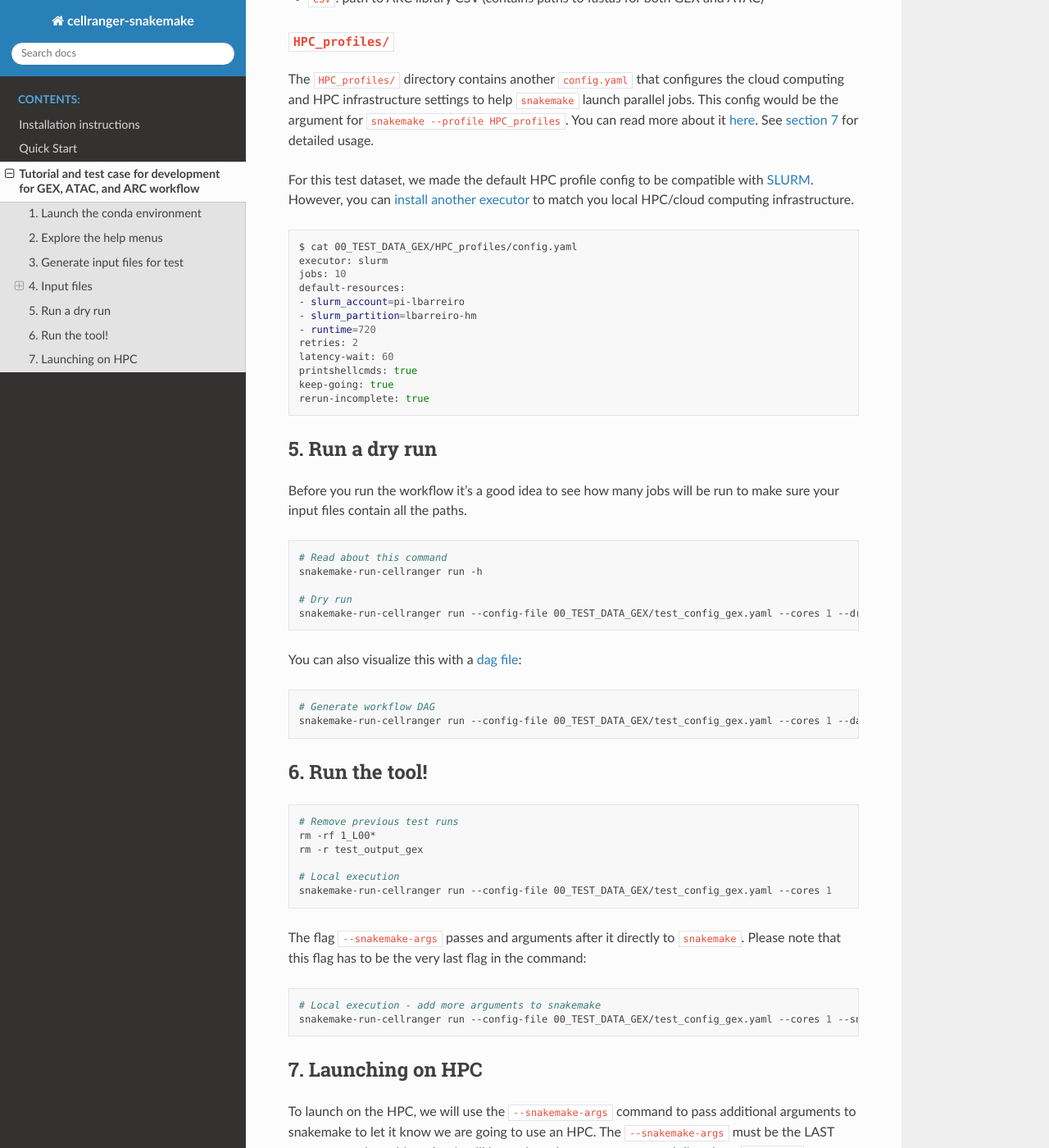
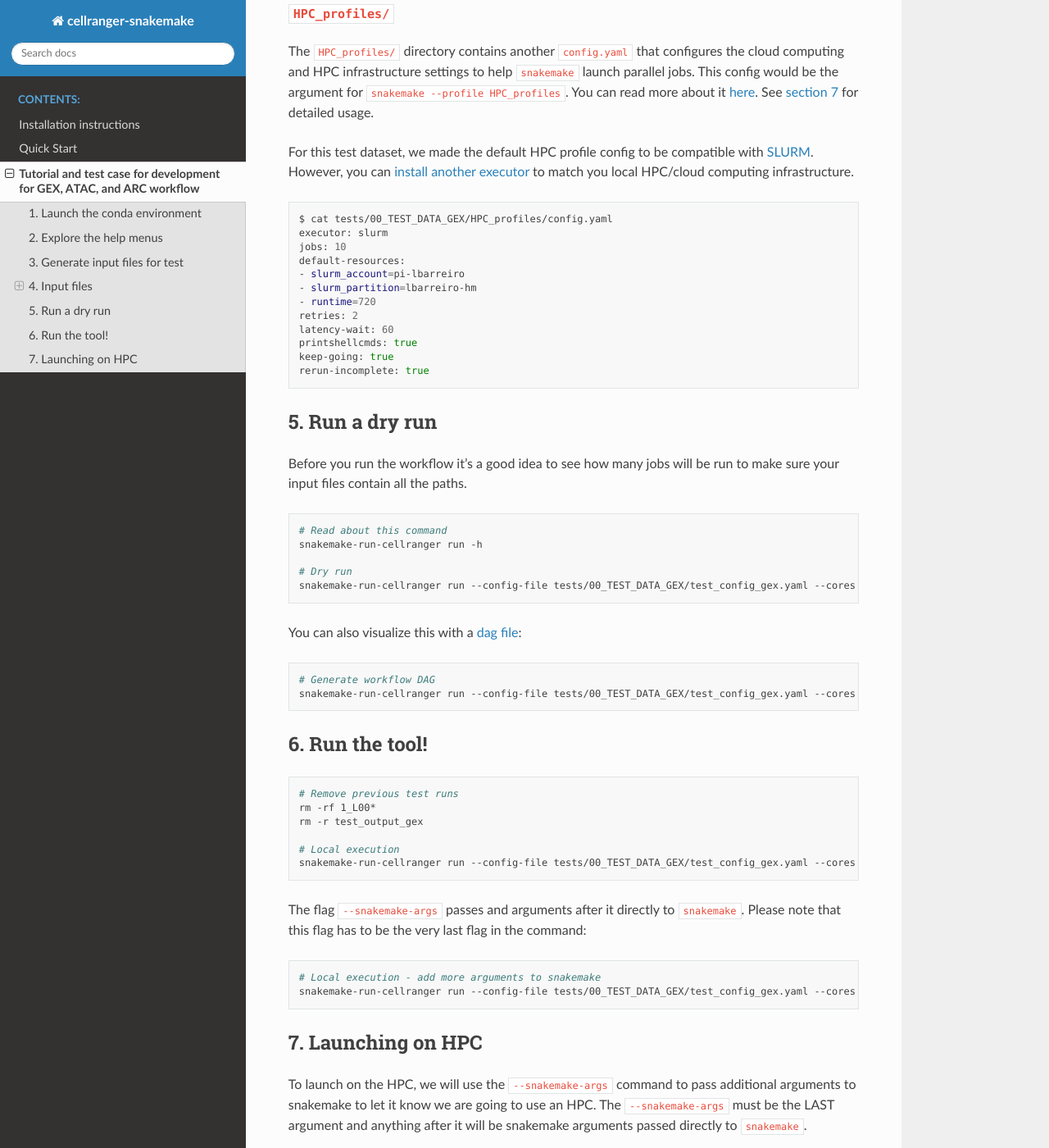
Before and after one commit to mschecht/cellranger-snakemake, a Sphinx documentation site: the page built from docs/source/tutorial.md, in a window 1280 px wide and 1400 px high, scrolled down 3632 px. Shown: the whole window at 82% size. Built offline with Sphinx 7.4.7 and the Read the Docs theme 3.1.0, drawn with Linux system fonts in a browser that asks for light colours; some of the changed text lies outside the part shown.

Commit message:
changing tutorial to root dir

````diff
--- a/docs/source/tutorial.md
+++ b/docs/source/tutorial.md
@@ -35,21 +35,19 @@ snakemake-run-cellranger run --help
 The command `snakemake-run-cellranger generate-test-data` conveniently creates a directory containing all the input files necessary you need to run the test dataset.
 
 ```bash
-cd cellranger-snakemake/tests
-
 # Read about test data set
 snakemake-run-cellranger generate-test-data -h
 
-snakemake-run-cellranger generate-test-data GEX --output-dir 00_TEST_DATA_GEX
-snakemake-run-cellranger generate-test-data ATAC --output-dir 00_TEST_DATA_ATAC
-snakemake-run-cellranger generate-test-data ARC --output-dir 00_TEST_DATA_ARC
+snakemake-run-cellranger generate-test-data GEX --output-dir tests/00_TEST_DATA_GEX
+snakemake-run-cellranger generate-test-data ATAC --output-dir tests/00_TEST_DATA_ATAC
+snakemake-run-cellranger generate-test-data ARC --output-dir tests/00_TEST_DATA_ARC
 ```
 
 This should have produced the following file structure:
 
 ```bash
-$ tree 00_TEST_DATA_GEX
-00_TEST_DATA_GEX
+$ tree tests/00_TEST_DATA_GEX
+tests/00_TEST_DATA_GEX
 ├── HPC_profiles
 │   └── config.yaml
 ├── libraries_list_gex.tsv
@@ -81,7 +79,7 @@ snakemake-run-cellranger init-config --get-default-config
 For this tutorial, here is the test config yaml file:
 
 ```bash
-$ cat 00_TEST_DATA_GEX/test_config_gex.yaml
+$ cat tests/00_TEST_DATA_GEX/test_config_gex.yaml
 project_name: test_gex
 output_dir: test_output_gex
 resources:
@@ -91,7 +89,7 @@ directories_suffix: none
 cellranger_gex:
   enabled: true
   reference: /path/to/cellranger-9.0.1/external/cellranger_tiny_ref
-  libraries: 00_TEST_DATA_GEX/libraries_list_gex.tsv
+  libraries: tests/00_TEST_DATA_GEX/libraries_list_gex.tsv
   chemistry: auto
   normalize: none
   create-bam: false
@@ -163,7 +161,7 @@ The `HPC_profiles/` directory contains another `config.yaml` that configures the
 For this test dataset, we made the default HPC profile config to be compatible with [SLURM](https://snakemake.github.io/snakemake-plugin-catalog/plugins/executor/slurm.html). However, you can [install another executor](https://snakemake.github.io/snakemake-plugin-catalog/index.html) to match you local HPC/cloud computing infrastructure.
 
 ```bash
-$ cat 00_TEST_DATA_GEX/HPC_profiles/config.yaml
+$ cat tests/00_TEST_DATA_GEX/HPC_profiles/config.yaml
 executor: slurm
 jobs: 10
 default-resources:
@@ -186,14 +184,14 @@ Before you run the workflow it's a good idea to see how many jobs will be run to
 snakemake-run-cellranger run -h
 
 # Dry run
-snakemake-run-cellranger run --config-file 00_TEST_DATA_GEX/test_config_gex.yaml --cores 1 --dry-run
+snakemake-run-cellranger run --config-file tests/00_TEST_DATA_GEX/test_config_gex.yaml --cores 1 --dry-run
 ```
 
 You can also visualize this with a [dag file](https://en.wikipedia.org/wiki/Directed_acyclic_graph):
 
 ```bash
 # Generate workflow DAG
-snakemake-run-cellranger run --config-file 00_TEST_DATA_GEX/test_config_gex.yaml --cores 1 --dag | dot -Tpng > dag.png
+snakemake-run-cellranger run --config-file tests/00_TEST_DATA_GEX/test_config_gex.yaml --cores 1 --dag | dot -Tpng > dag.png
 ```
 
 ## 6. Run the tool!
@@ -204,14 +202,14 @@ rm -rf 1_L00*
 rm -r test_output_gex
 
 # Local execution
-snakemake-run-cellranger run --config-file 00_TEST_DATA_GEX/test_config_gex.yaml --cores 1
+snakemake-run-cellranger run --config-file tests/00_TEST_DATA_GEX/test_config_gex.yaml --cores 1
 ```
 
 The flag `--snakemake-args` passes and arguments after it directly to `snakemake`. Please note that this flag has to be the very last flag in the command:
 
 ```bash
 # Local execution - add more arguments to snakemake
-snakemake-run-cellranger run --config-file 00_TEST_DATA_GEX/test_config_gex.yaml --cores 1 --snakemake-args --jobs 2
+snakemake-run-cellranger run --config-file tests/00_TEST_DATA_GEX/test_config_gex.yaml --cores 1 --snakemake-args --jobs 2
 ```
 
 (7-launching-on-hpc)=
@@ -227,7 +225,7 @@ The argument we will be passing straight to `snakemake` will be `--profile`. The
 The command `snakemake-run-cellranger generate-test-data` you ran above already produced a boiler plate config yaml file filled out for SLURM here:
 
 ```bash
-$ cat 00_TEST_DATA_GEX/profiles/config.yaml
+$ cat tests/00_TEST_DATA_GEX/profiles/config.yaml
 executor: 'slurm'
 jobs: 1
 default-resources:
@@ -244,10 +242,10 @@ You read about HPC executor functionality [here](https://snakemake.github.io/sna
 What is the difference between `--cores` and `--jobs`? The `--cores` command assigns the number of CPUs per jobs while the `--jobs` argument controls how many parallel jobs can be run at the same time.
 
 ```bash
-snakemake-run-cellranger run --config-file 00_TEST_DATA_GEX/test_config_gex.yaml --cores 1 --snakemake-args --unlock
+snakemake-run-cellranger run --config-file tests/00_TEST_DATA_GEX/test_config_gex.yaml --cores 1 --snakemake-args --unlock
 
 # HPC execution - `--cores all` tell snakemake to use the `threads` assigned to each rule.
-snakemake-run-cellranger run --config-file 00_TEST_DATA_GEX/test_config_gex.yaml \
+snakemake-run-cellranger run --config-file tests/00_TEST_DATA_GEX/test_config_gex.yaml \
                              --cores all \
-                             --snakemake-args --profile 00_TEST_DATA_GEX/HPC_profiles
+                             --snakemake-args --profile tests/00_TEST_DATA_GEX/HPC_profiles
 ```
````
